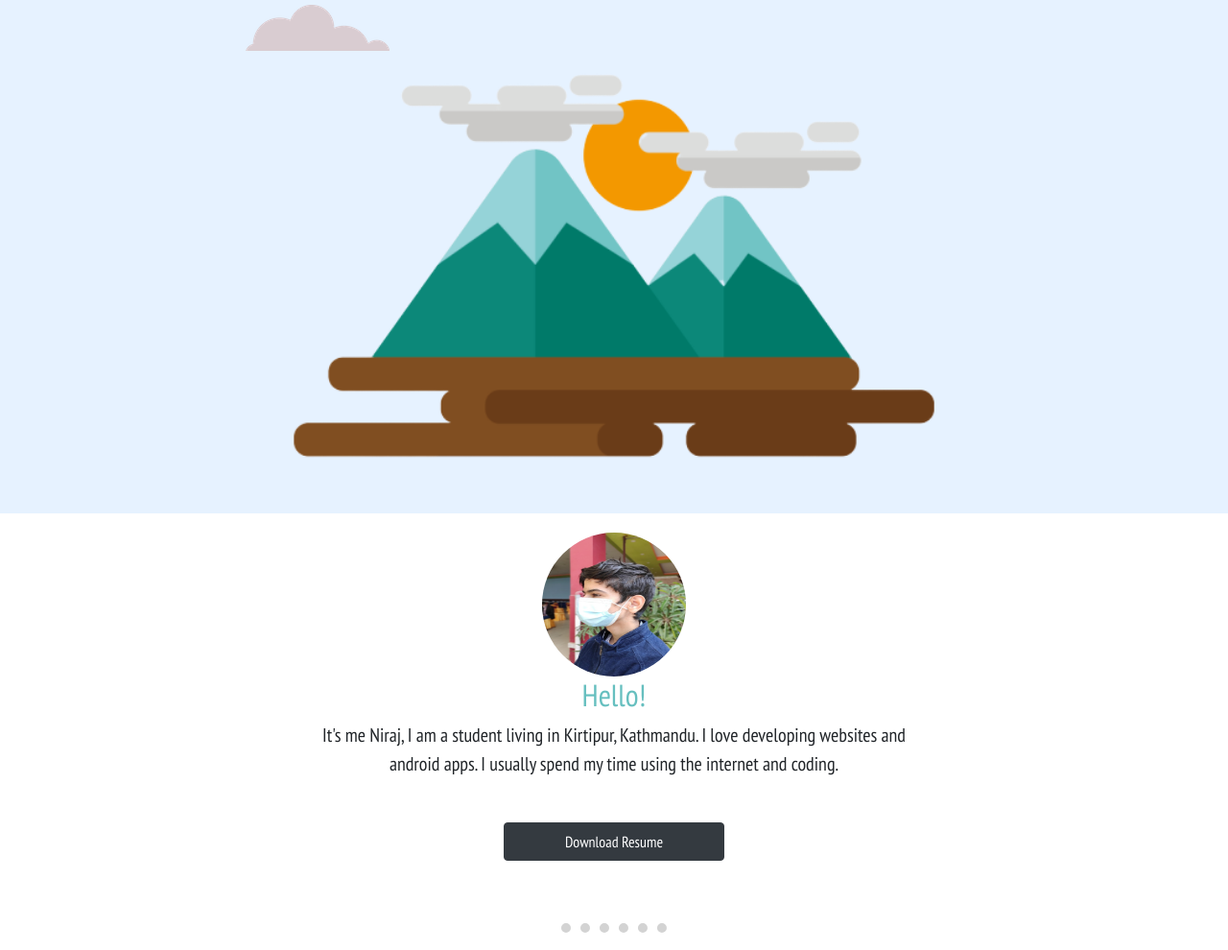
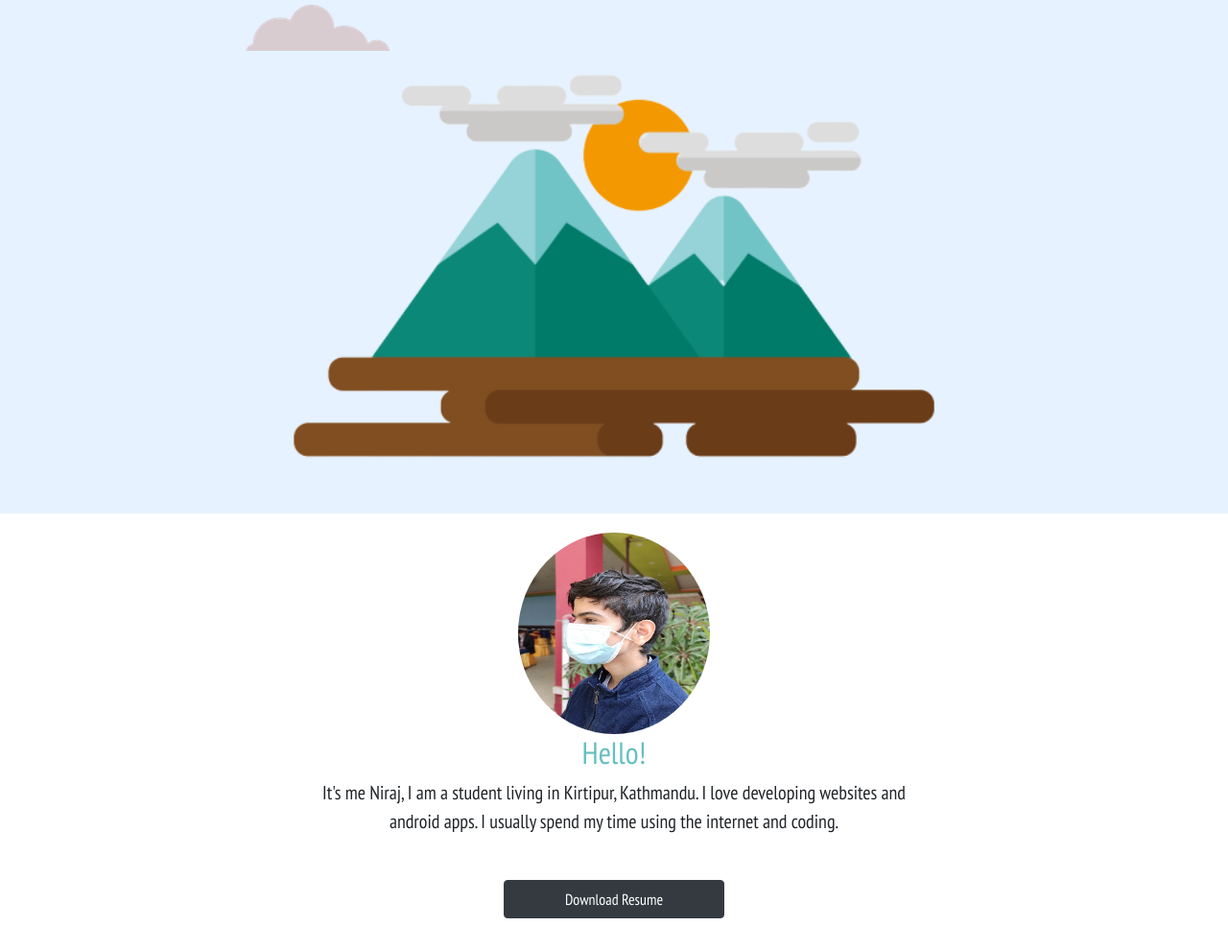
Before and after one commit to kafle1/resume, a plain HTML site: page index.html in a window 1280 px wide. Shown: the part 310-1300 px from the top of the page at 96% size. Drawn offline with nearby package versions, Linux system fonts and the light colour scheme.

Commit message:
Update style.css

```diff
--- a/CSS/style.css
+++ b/CSS/style.css
@@ -72,8 +72,8 @@ hr {
 }
 .profile-img {
   border-radius: 90%;
-  height: 150px;
-  width: 150px;
+  height: 210px;
+  width: 200px;
 }
 .img-1 {
   float: left;
```
